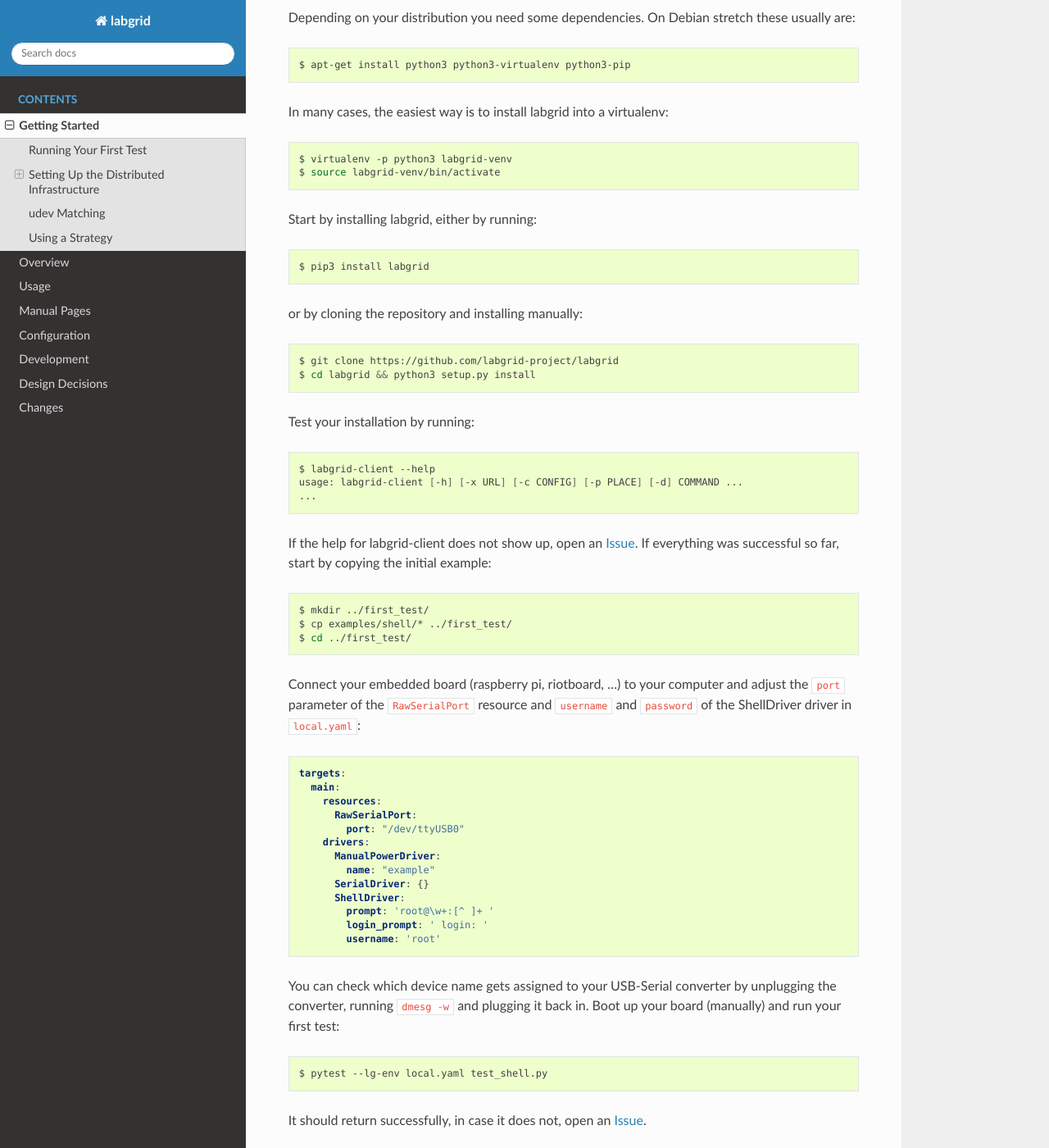
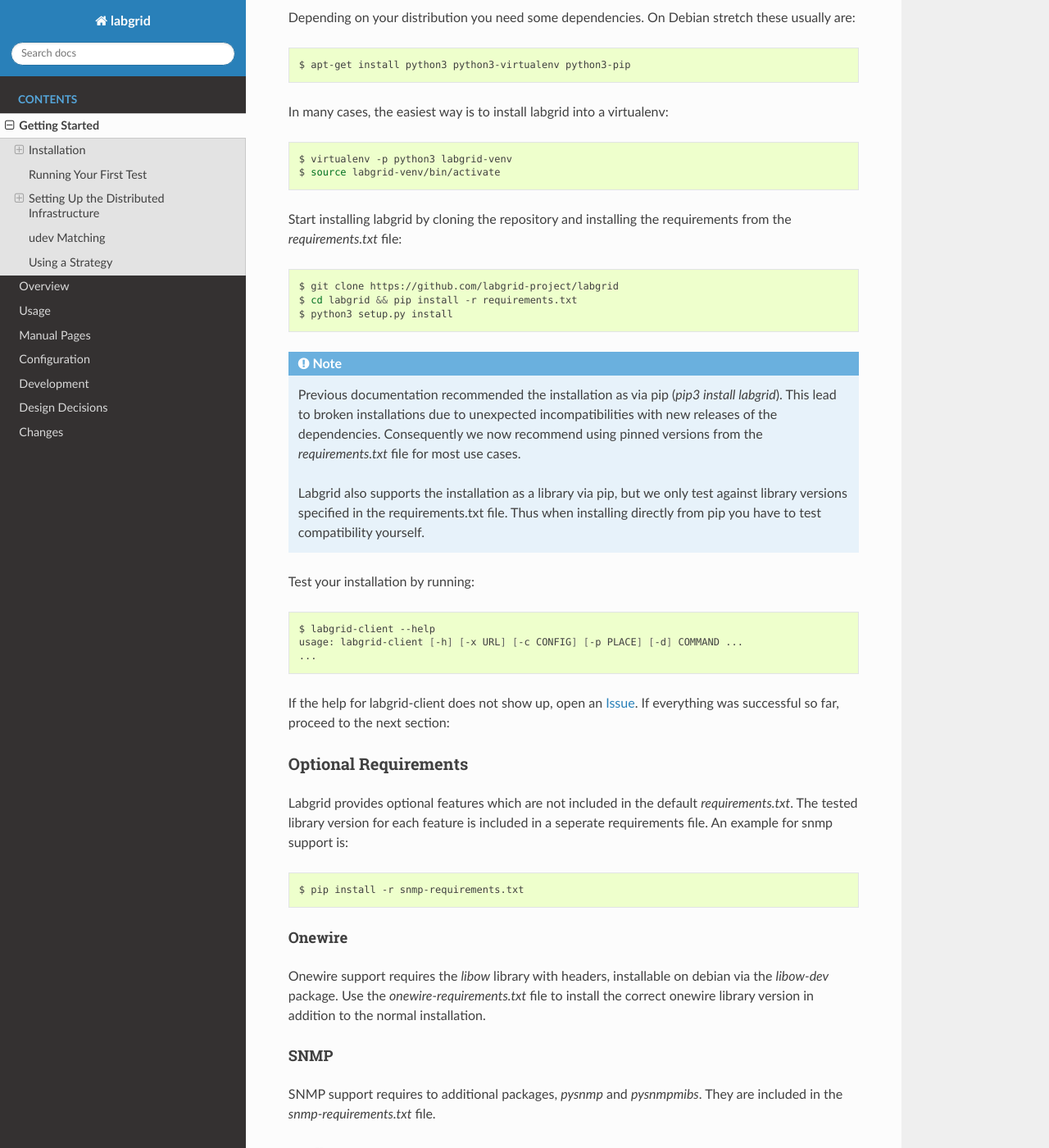
Before and after one commit to labgrid-project/labgrid, a Sphinx documentation site: the page built from doc/getting_started.rst, in a window 1280 px wide and 1400 px high, scrolled down 278 px. Shown: the whole window at 82% size. Built offline with Sphinx 7.4.7 and the Read the Docs theme 2.0.0, drawn with Linux system fonts in a browser that asks for light colours; pages that are not in the unit, such as notebooks, are missing from menus; some of the changed text lies outside the part shown.

Commit message:
doc/getting_started: document requirements installation processes
Document the new installation process for labgrid as an application and update
the coordinator installation section as well.
Optional requirements get an extra section too.

Signed-off-by: Rouven Czerwinski <r.czerwinski@pengutronix.de>

```diff
--- a/crossbar-requirements.txt
+++ b/crossbar-requirements.txt
@@ -1,8 +1,4 @@
 -r requirements.txt
 crossbar==17.12.1
-pexpect==4.3.1
-pyserial>=3.3
-pyudev==0.21.0
-xmodem>=0.4.5
 # For crossbar
 idna==2.5
--- a/doc/getting_started.rst
+++ b/doc/getting_started.rst
@@ -4,8 +4,8 @@
 This section of the manual contains introductory tutorials for installing
 labgrid, running your first test and setting up the distributed infrastructure.
 
-Running Your First Test
------------------------
+Installation
+------------
 
 Depending on your distribution you need some dependencies. On Debian stretch
 these usually are:
@@ -22,18 +22,27 @@
     $ virtualenv -p python3 labgrid-venv
     $ source labgrid-venv/bin/activate
 
-Start by installing labgrid, either by running:
-
-.. code-block:: bash
-
-    $ pip3 install labgrid
-
-or by cloning the repository and installing manually:
+Start installing labgrid by cloning the repository and installing the
+requirements from the `requirements.txt` file:
 
 .. code-block:: bash
 
     $ git clone https://github.com/labgrid-project/labgrid
-    $ cd labgrid && python3 setup.py install
+    $ cd labgrid && pip install -r requirements.txt
+    $ python3 setup.py install
+
+.. note::
+   Previous documentation recommended the installation as via pip (`pip3 install
+   labgrid`).
+   This lead to broken installations due to unexpected incompatibilities with
+   new releases of the dependencies.
+   Consequently we now recommend using pinned versions from the
+   `requirements.txt` file for most use cases.
+
+   Labgrid also supports the installation as a library via pip, but we only
+   test against library versions specified in the requirements.txt file.
+   Thus when installing directly from pip you have to test compatibility
+   yourself.
 
 Test your installation by running:
 
@@ -45,8 +54,39 @@
 
 If the help for labgrid-client does not show up, open an `Issue
 <https://github.com/labgrid-project/labgrid/issues>`_. If everything was
-successful so far, start by copying the initial example:
+successful so far, proceed to the next section:
 
+Optional Requirements
+~~~~~~~~~~~~~~~~~~~~~
+Labgrid provides optional features which are not included in the default
+`requirements.txt`. The tested library version for each feature is included in a
+seperate requirements file. An example for snmp support is:
+
+.. code-block:: bash
+
+    $ pip install -r snmp-requirements.txt
+
+Onewire
++++++++
+Onewire support requires the `libow` library with headers, installable on debian
+via the `libow-dev` package. Use the `onewire-requirements.txt` file to install
+the correct onewire library version in addition to the normal installation.
+
+SNMP
+++++
+SNMP support requires to additional packages, `pysnmp` and `pysnmpmibs`. They
+are included in the `snmp-requirements.txt` file.
+
+Modbus
+++++++
+Modbus support requires an additional package `pyModbusTCP`. It is included in
+the `modbus-requirements.txt` file.
+
+
+Running Your First Test
+-----------------------
+
+Start by copying the initial example:
 .. code-block:: bash
 
     $ mkdir ../first_test/
@@ -118,15 +158,16 @@
 Coordinator
 ~~~~~~~~~~~
 
-To start the coordinator, we will download labgrid and select the
-``coordinator`` extra. You can reuse the virtualenv created in the previous
-section.
+To start the coordinator, we will download the labgrid repository, create an
+extra virtualenv and install the dependencies via the requirements file.
 
 .. code-block:: bash
 
     $ git clone https://github.com/labgrid-project/labgrid
-    $ cd labgrid && pip install labgrid[coordinator]
-
+    $ cd labgrid && virtualenv -p python3 crossbar_venv
+    $ source crossbar_venv/bin/activate
+    $ pip install -r crossbar-requirements.txt
+    $ python setup.py install
 
 All necessary dependencies should be installed now, we can start the coordinator
 by running ``crossbar start`` inside of the repository.
```
